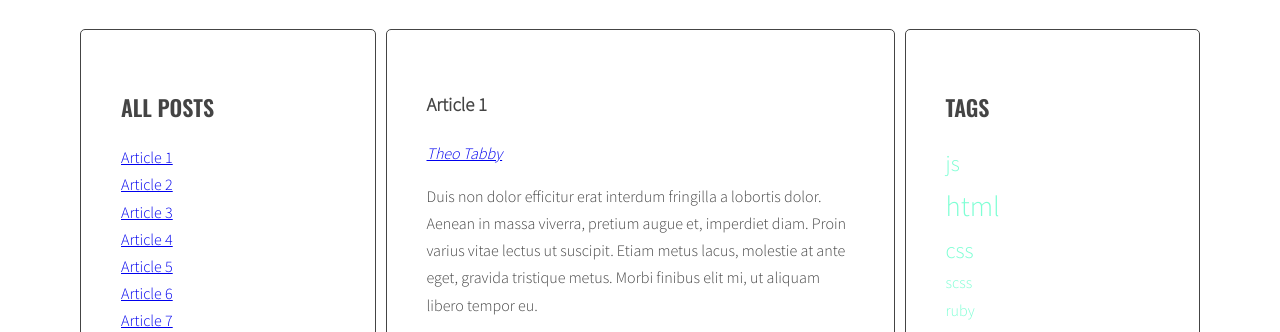
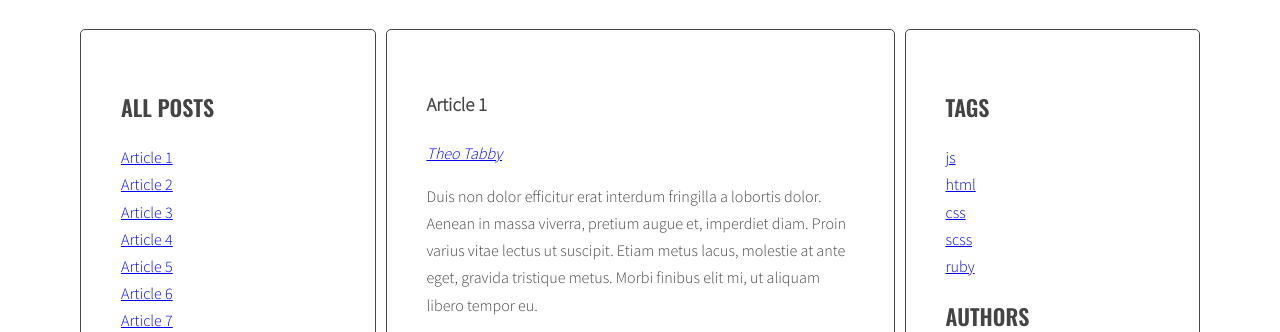
Before and after one commit to NewbieMike/blog, a website: page index.html in a window 1280 px wide. Shown: the part 214-546 px from the top of the page. Drawn offline with nearby package versions, Linux system fonts and the light colour scheme.

Commit message:
handle bars js and html add

```diff
--- a/index.html
+++ b/index.html
@@ -202,7 +202,20 @@
       </main>
     </div>
   </div>
-
+  <script id="template-article-link" type="text/x-handlebars-template">
+    <li><a href="#{{ id }}"><span>{{ title }}</span></a></li>
+  </script>
+  <script id="template-tag-cloud-link" type="text/x-handlebars-template">
+      {{#each tags}}
+    <li><a href="#tag-{{ tag }}">{{ tag }}</a></li>
+      {{/each}}
+  </script>
+  <script id="template-author-cloud-link" type="text/x-handlebars-template">
+    {{#each author}}
+  <li><a href="#author-{{ author }}">{{ author }}</a></li>
+    {{/each}}
+</script>
+  <script src="https://cdnjs.cloudflare.com/ajax/libs/handlebars.js/4.1.0/handlebars.min.js"></script>
   <script src="js/script.js"></script>
 </body>
 </html>
--- a/js/script.js
+++ b/js/script.js
@@ -1,4 +1,10 @@
 'use strict';
+
+const templates = {
+  articleLink: Handlebars.compile(document.querySelector('#template-article-link').innerHTML),
+  tagCloudLink: Handlebars.compile(document.querySelector('#template-tag-cloud-link').innerHTML),
+  authorCloudLink: Handlebars.compile(document.querySelector('#template-author-cloud-link').innerHTML),
+};
 
 function titleClickHandler(event){
   event.preventDefault();
@@ -78,10 +84,10 @@ function generateTitleLinks(customSelector = ''){
 
 
     /* [DONE] create HTML of the link */
-    const tagLink = '<li><a href="#' + articleId + '"><span>' + articleTitle + '</span></a></li>';
-    console.log(tagLink);
+    const linkHTMLData = {id: articleId, title: articleTitle};
+    const linkHTML = templates.articleLink(linkHTMLData);
 
-    titleList.insertAdjacentHTML('beforeend', tagLink);
+    titleList.insertAdjacentHTML('beforeend', linkHTML);
 
     //html = html + tagLink;
 
@@ -133,7 +139,7 @@ function generateTags(){
     /* find tags wrapper */
     const tagWrapper = article.querySelector(optArticleTagsSelector);
 
-    tagWrapper.innerHTML = '';
+    //tagWrapper.innerHTML = '';
 
     console.log(tagWrapper);
     /* make html variable with empty string */
@@ -146,7 +152,8 @@ function generateTags(){
     /* START LOOP: for each tag */
     for(let tag of articleTagsArray){
       /* generate HTML of the link */
-      const tagLink = '<li><a href="#tag-' + tag + '">' + tag + '</a></li>'
+      const tagLink = '<li><a href="#tag-' + tag + '">' + tag + '</a></li>' //!!!BEFORE!!!
+      //const tagLink = '<li><a href="#' + articleId + '"><span>' + articleTitle + '</span></a></li>';
       console.log(tagLink)
       /* add generated code to html variable */
       html = html + tagLink;
@@ -174,20 +181,25 @@ function generateTags(){
     /* [NEW] create variable for all links HTML code */
     const tagsParams = calculateTagsParams(allTags);
     console.log(tagsParams);
-    let allTagsHTML = '';
+    //let allTagsHTML = '';
 
+    const allTagsData = {tags: []};
   /* [NEW] START LOOP: for each tag in allTags: */
   for(let tag in allTags){
     /* [NEW] generate code of a link and add it to allTagsHTML */
     const tagLinkHTML = '<li><a class="tag-size-' + calculateTagClass(allTags[tag], tagsParams) +'" href ="#tag-' + tag + '">' + tag + '</a></li> ';
     console.log(tagLinkHTML);
 
-    allTagsHTML += tagLinkHTML;
+    allTagsData.tags.push({
+      tag: tag,
+      count: allTags[tag],
+      className: calculateTagClass(allTags[tag], tagsParams)
+    });
   }
   /* [NEW] END LOOP: for each tag in allTags: */
 
   /*[NEW] add HTML from allTagsHTML to tagList */
-  tagList.innerHTML = allTagsHTML;
+  tagList.innerHTML = templates.tagCloudLink(allTagsData);
 
 }
 //End of generateTags
```
Also changed, not shown: .eslintrc.json.
